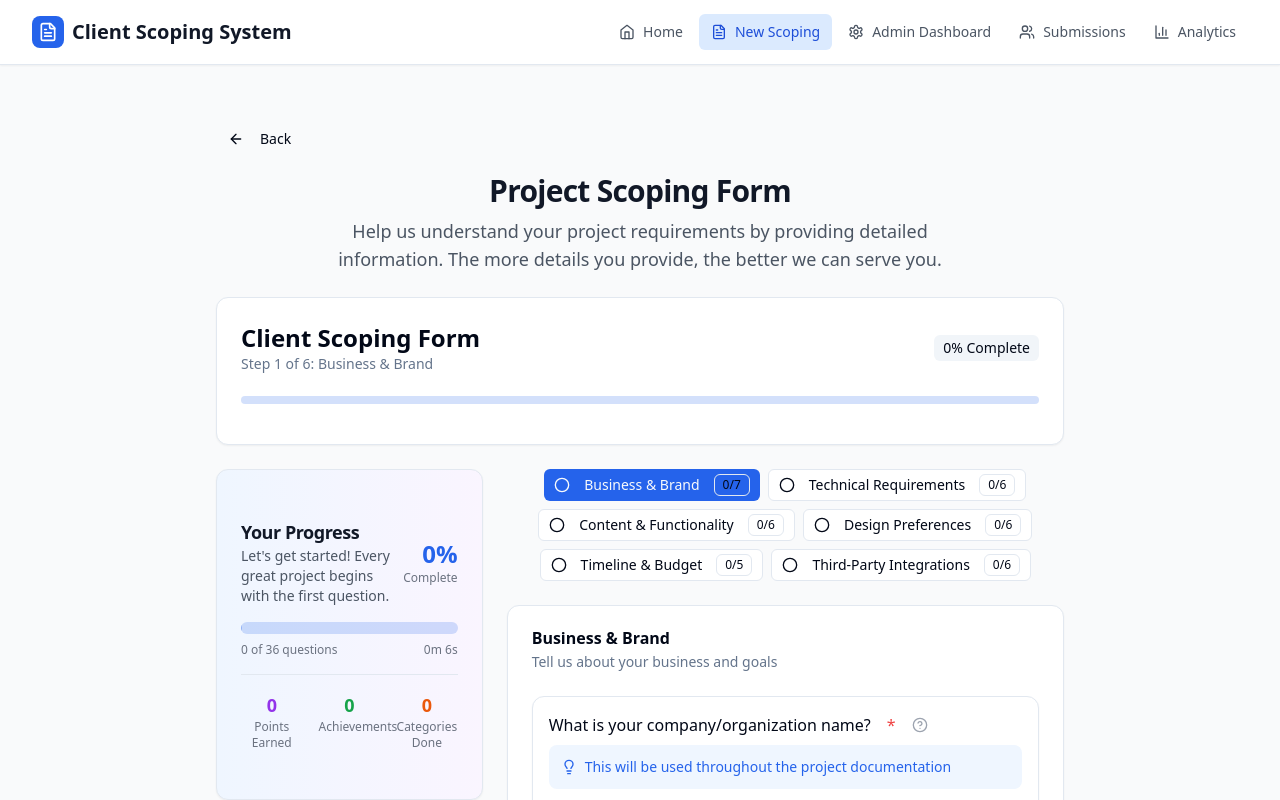
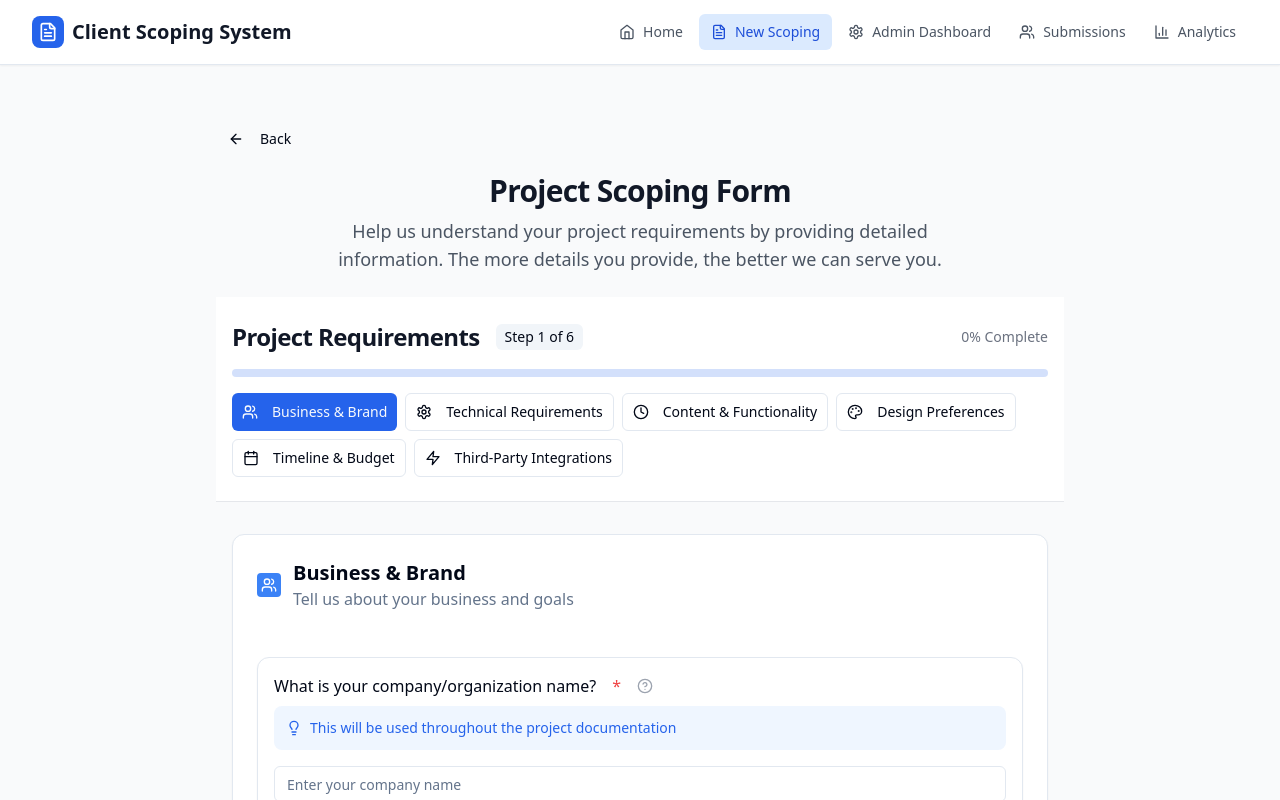
Before and after one commit to wookiesareppl2/scoping-platform, a React (Vite) app: page /scoping-form in a window 1280 px wide. Shown: the top 800 px of the page. Built offline with nearby package versions, Linux system fonts and the light colour scheme; the HTML template or start-up script is replaced by a standard one.

Commit message:
feat: redesign FormWizard with improved UX, cleaner layout, and better step navigation

```diff
--- a/src/components/FormWizard.jsx
+++ b/src/components/FormWizard.jsx
@@ -9,13 +9,17 @@ import {
   CheckCircle,
   Circle,
   Save,
-  Send
+  Send,
+  Clock,
+  Users,
+  Settings,
+  Palette,
+  Calendar,
+  Zap
 } from 'lucide-react';
 import { SCOPING_CATEGORIES, getCategoryQuestions, shouldShowQuestion, validateAnswer } from '../types/scoping';
 import FormQuestion from './FormQuestion';
-import ProgressGamification from './ProgressGamification';
 import HelpfulHints from './HelpfulHints';
-import VisualFeedback from './VisualFeedback';
 
 const FormWizard = ({ onSubmit, onSave }) => {
   const [currentStep, setCurrentStep] = useState(0);
@@ -28,22 +32,45 @@ const FormWizard = ({ onSubmit, onSave }) => {
   const [qualityScore, setQualityScore] = useState(0);
 
   const categories = Object.values(SCOPING_CATEGORIES);
-  const categoryNames = {
-    [SCOPING_CATEGORIES.BUSINESS]: 'Business & Brand',
-    [SCOPING_CATEGORIES.TECHNICAL]: 'Technical Requirements',
-    [SCOPING_CATEGORIES.CONTENT]: 'Content & Functionality',
-    [SCOPING_CATEGORIES.DESIGN]: 'Design Preferences',
-    [SCOPING_CATEGORIES.TIMELINE]: 'Timeline & Budget',
-    [SCOPING_CATEGORIES.INTEGRATIONS]: 'Third-Party Integrations'
-  };
 
-  const categoryDescriptions = {
-    [SCOPING_CATEGORIES.BUSINESS]: 'Tell us about your business and goals',
-    [SCOPING_CATEGORIES.TECHNICAL]: 'Define your technical needs and requirements',
-    [SCOPING_CATEGORIES.CONTENT]: 'Plan your content structure and management',
-    [SCOPING_CATEGORIES.DESIGN]: 'Share your design vision and preferences',
-    [SCOPING_CATEGORIES.TIMELINE]: 'Set your timeline and budget expectations',
-    [SCOPING_CATEGORIES.INTEGRATIONS]: 'Specify any third-party tools or services'
+  // Enhanced category metadata with icons and descriptions
+  const categoryMetadata = {
+    [SCOPING_CATEGORIES.BUSINESS]: {
+      icon: Users,
+      title: 'Business & Brand',
+      description: 'Tell us about your business and goals',
+      color: 'bg-blue-500'
+    },
+    [SCOPING_CATEGORIES.TECHNICAL]: {
+      icon: Settings,
+      title: 'Technical Requirements',
+      description: 'Define your technical needs and requirements',
+      color: 'bg-green-500'
+    },
+    [SCOPING_CATEGORIES.CONTENT]: {
+      icon: Clock,
+      title: 'Content & Functionality',
+      description: 'Plan your content structure and management',
+      color: 'bg-purple-500'
+    },
+    [SCOPING_CATEGORIES.DESIGN]: {
+      icon: Palette,
+      title: 'Design Preferences',
+      description: 'Share your design vision and preferences',
+      color: 'bg-pink-500'
+    },
+    [SCOPING_CATEGORIES.TIMELINE]: {
+      icon: Calendar,
+      title: 'Timeline & Budget',
+      description: 'Set your timeline and budget expectations',
+      color: 'bg-orange-500'
+    },
+    [SCOPING_CATEGORIES.INTEGRATIONS]: {
+      icon: Zap,
+      title: 'Third-Party Integrations',
+      description: 'Specify any third-party tools or services',
+      color: 'bg-indigo-500'
+    }
   };
 
   // Calculate progress
@@ -63,6 +90,15 @@ const FormWizard = ({ onSubmit, onSave }) => {
   const currentQuestions = getCategoryQuestions(currentCategory).filter(q =>
     shouldShowQuestion(q, answers)
   );
+
+  // Calculate category completion
+  const getCategoryCompletion = (category) => {
+    const categoryQuestions = getCategoryQuestions(category).filter(q => shouldShowQuestion(q, answers));
+    const answeredInCategory = categoryQuestions.filter(q =>
+      answers[q.id] !== undefined && answers[q.id] !== null && answers[q.id] !== ''
+    ).length;
+    return categoryQuestions.length > 0 ? (answeredInCategory / categoryQuestions.length) * 100 : 0;
+  };
 
   // Validate current step
   const validateCurrentStep = () => {
@@ -93,7 +129,7 @@ const FormWizard = ({ onSubmit, onSave }) => {
       setRecentAnswer(value);
     }
 
-    // Calculate quality score based on answer completeness
+    // Calculate quality score based on answer completeness and detail
     const newQualityScore = calculateQualityScore({ ...answers, [questionId]: value });
     setQualityScore(newQualityScore);
 
@@ -193,59 +229,36 @@ const FormWizard = ({ onSubmit, onSave }) => {
   const canProceed = currentQuestions.every(q => !q.required || answers[q.id]);
 
   return (
-    <div className="max-w-7xl mx-auto space-y-6">
-      {/* Progress Header */}
-      <Card>
-        <CardHeader className="pb-4">
+    <div className="min-h-screen bg-gray-50">
+      {/* Enhanced Progress Header */}
+      <div className="bg-white border-b border-gray-200 sticky top-0 z-10">
+        <div className="max-w-4xl mx-auto px-4 py-6">
+          {/* Step Indicator */}
           <div className="flex items-center justify-between mb-4">
-            <div>
-              <CardTitle className="text-2xl">Client Scoping Form</CardTitle>
-              <CardDescription>
-                Step {currentStep + 1} of {categories.length}: {categoryNames[currentCategory]}
-              </CardDescription>
-            </div>
+            <div className="flex items-center space-x-4">
+              <h1 className="text-2xl font-bold text-gray-900">Project Requirements</h1>
               <Badge variant="secondary" className="text-sm">
-              {Math.round(progressPercentage)}% Complete
+                Step {currentStep + 1} of {categories.length}
               </Badge>
             </div>
-          <Progress value={progressPercentage} className="w-full" />
-        </CardHeader>
-      </Card>
-
-      {/* Main Content Grid */}
-      <div className="grid lg:grid-cols-3 gap-6">
-        {/* Left Sidebar - Psychology Components */}
-        <div className="lg:col-span-1 space-y-4">
-          <ProgressGamification
-            currentProgress={progressPercentage}
-            totalQuestions={totalQuestions}
-            answeredQuestions={answeredQuestions}
-            currentCategory={currentCategory}
-            completedCategories={categories.slice(0, currentStep)}
-            timeSpent={timeSpent}
-          />
-
-          <VisualFeedback
-            answeredQuestions={answeredQuestions}
-            totalQuestions={totalQuestions}
-            currentCategory={currentCategory}
-            recentAnswer={recentAnswer}
-            timeSpent={timeSpent}
-            qualityScore={qualityScore}
-          />
+            <div className="text-sm text-gray-500">
+              {Math.round(progressPercentage)}% Complete
+            </div>
           </div>
 
-        {/* Main Form Content */}
-        <div className="lg:col-span-2 space-y-6">{/* Step Navigation */}
-      <div className="flex flex-wrap gap-2 justify-center">{categories.map((category, index) => {
-          const isCompleted = index < currentStep;
+          {/* Progress Bar */}
+          <div className="mb-4">
+            <Progress value={progressPercentage} className="h-2" />
+          </div>
+
+          {/* Category Navigation */}
+          <div className="flex flex-wrap gap-2">
+            {categories.map((category, index) => {
+              const metadata = categoryMetadata[category];
+              const completion = getCategoryCompletion(category);
+              const isCompleted = completion === 100;
               const isCurrent = index === currentStep;
-          const categoryQuestions = getCategoryQuestions(category).filter(q =>
-            shouldShowQuestion(q, answers)
-          );
-          const answeredInCategory = categoryQuestions.filter(q =>
-            answers[q.id] !== undefined && answers[q.id] !== null && answers[q.id] !== ''
-          ).length;
+              const IconComponent = metadata.icon;
 
               return (
                 <Button
@@ -253,72 +266,69 @@ const FormWizard = ({ onSubmit, onSave }) => {
                   variant={isCurrent ? "default" : isCompleted ? "secondary" : "outline"}
                   size="sm"
                   onClick={() => setCurrentStep(index)}
-              className="flex items-center space-x-2"
+                  className="flex items-center space-x-2 h-auto py-2 px-3"
                 >
-              {isCompleted ? (
-                <CheckCircle className="w-4 h-4" />
-              ) : (
-                <Circle className="w-4 h-4" />
+                  <IconComponent className="w-4 h-4" />
+                  <span className="hidden sm:inline">{metadata.title}</span>
+                  {isCompleted && (
+                    <CheckCircle className="w-4 h-4 text-green-600" />
                   )}
-              <span className="hidden sm:inline">
-                {categoryNames[category]}
-              </span>
-              <span className="sm:hidden">
-                {index + 1}
-              </span>
-              {categoryQuestions.length > 0 && (
-                <Badge variant="outline" className="ml-1 text-xs">
-                  {answeredInCategory}/{categoryQuestions.length}
-                </Badge>
+                  {!isCompleted && completion > 0 && (
+                    <div className="w-4 h-4 rounded-full border-2 border-current relative">
+                      <div
+                        className="absolute inset-0 rounded-full bg-current"
+                        style={{ clipPath: `inset(${100 - completion}% 0 0 0)` }}
+                      />
+                    </div>
                   )}
                 </Button>
               );
             })}
           </div>
+        </div>
+      </div>
 
-      {/* Current Step Content */}
+      {/* Main Content */}
+      <div className="max-w-4xl mx-auto px-4 py-8">
         <Card>
-        <CardHeader>
-          <CardTitle className="flex items-center space-x-2">
-            <span>{categoryNames[currentCategory]}</span>
+          <CardHeader className="pb-4">
+            <div className="flex items-center space-x-3">
+              {React.createElement(categoryMetadata[currentCategory].icon, {
+                className: `w-6 h-6 text-white p-1 rounded ${categoryMetadata[currentCategory].color}`
+              })}
+              <div>
+                <CardTitle className="text-xl">
+                  {categoryMetadata[currentCategory].title}
                 </CardTitle>
-          <CardDescription>
-            {categoryDescriptions[currentCategory]}
+                <CardDescription className="text-base">
+                  {categoryMetadata[currentCategory].description}
                 </CardDescription>
+              </div>
+            </div>
           </CardHeader>
+
           <CardContent className="space-y-6">
-          {currentQuestions.length === 0 ? (
-            <div className="text-center py-8">
-              <p className="text-gray-500">
-                No questions in this category based on your previous answers.
-              </p>
-            </div>
-          ) : (
-            currentQuestions.map((question, index) => (
+            {/* Questions */}
+            {currentQuestions.map((question) => (
               <div key={question.id} className="space-y-4">
                 <FormQuestion
                   question={question}
                   value={answers[question.id]}
+                  onChange={(value) => handleAnswerChange(question.id, value)}
                   error={errors[question.id]}
-                  onChange={(value) => handleAnswerChange(question.id, value)}
-                  answers={answers}
                 />
+
+                {/* Helpful Hints */}
                 <HelpfulHints
-                  questionId={question.id}
                   questionType={question.type}
                   category={currentCategory}
+                  questionId={question.id}
                 />
               </div>
-            ))
-          )}
-        </CardContent>
-      </Card>
+            ))}
 
-      {/* Navigation Footer */}
-      <Card>
-        <CardContent className="pt-6">
-          <div className="flex flex-col sm:flex-row justify-between items-center space-y-4 sm:space-y-0">
-            <div className="flex space-x-2">
+            {/* Navigation */}
+            <div className="flex items-center justify-between pt-6 border-t border-gray-200">
               <Button
                 variant="outline"
                 onClick={handlePrevious}
@@ -329,7 +339,26 @@ const FormWizard = ({ onSubmit, onSave }) => {
                 <span>Previous</span>
               </Button>
 
-              {!isLastStep ? (
+              <div className="flex items-center space-x-3">
+                <Button
+                  variant="outline"
+                  onClick={handleSave}
+                  className="flex items-center space-x-2"
+                >
+                  <Save className="w-4 h-4" />
+                  <span>Save Draft</span>
+                </Button>
+
+                {isLastStep ? (
+                  <Button
+                    onClick={handleSubmit}
+                    disabled={!canProceed || isSubmitting}
+                    className="flex items-center space-x-2"
+                  >
+                    <Send className="w-4 h-4" />
+                    <span>{isSubmitting ? 'Submitting...' : 'Submit Requirements'}</span>
+                  </Button>
+                ) : (
                   <Button
                     onClick={handleNext}
                     disabled={!canProceed}
@@ -338,26 +367,46 @@ const FormWizard = ({ onSubmit, onSave }) => {
                     <span>Next</span>
                     <ChevronRight className="w-4 h-4" />
                   </Button>
-              ) : (
-                <Button
-                  onClick={handleSubmit}
-                  disabled={!canProceed || isSubmitting}
-                  className="flex items-center space-x-2"
-                >
-                  <Send className="w-4 h-4" />
-                  <span>{isSubmitting ? 'Submitting...' : 'Submit Scoping'}</span>
-                </Button>
                 )}
               </div>
+            </div>
+          </CardContent>
+        </Card>
 
-            <Button
-              variant="ghost"
-              onClick={handleSave}
-              className="flex items-center space-x-2"
-            >
-              <Save className="w-4 h-4" />
-              <span>Save Draft</span>
-            </Button>
+        {/* Progress Summary */}
+        <div className="mt-6 grid grid-cols-1 md:grid-cols-3 gap-4">
+          <Card>
+            <CardContent className="p-4">
+              <div className="flex items-center space-x-2">
+                <CheckCircle className="w-5 h-5 text-green-600" />
+                <div>
+                  <div className="font-semibold">{answeredQuestions} / {totalQuestions}</div>
+                  <div className="text-sm text-gray-500">Questions Answered</div>
+                </div>
+              </div>
+            </CardContent>
+          </Card>
+
+          <Card>
+            <CardContent className="p-4">
+              <div className="flex items-center space-x-2">
+                <Clock className="w-5 h-5 text-blue-600" />
+                <div>
+                  <div className="font-semibold">{Math.floor(timeSpent / 60)}m {timeSpent % 60}s</div>
+                  <div className="text-sm text-gray-500">Time Spent</div>
+                </div>
+              </div>
+            </CardContent>
+          </Card>
+
+          <Card>
+            <CardContent className="p-4">
+              <div className="flex items-center space-x-2">
+                <Circle className="w-5 h-5 text-purple-600" />
+                <div>
+                  <div className="font-semibold">{qualityScore}%</div>
+                  <div className="text-sm text-gray-500">Detail Quality</div>
+                </div>
               </div>
             </CardContent>
           </Card>
```
Lines whose indentation alone changed are shown as unchanged.
